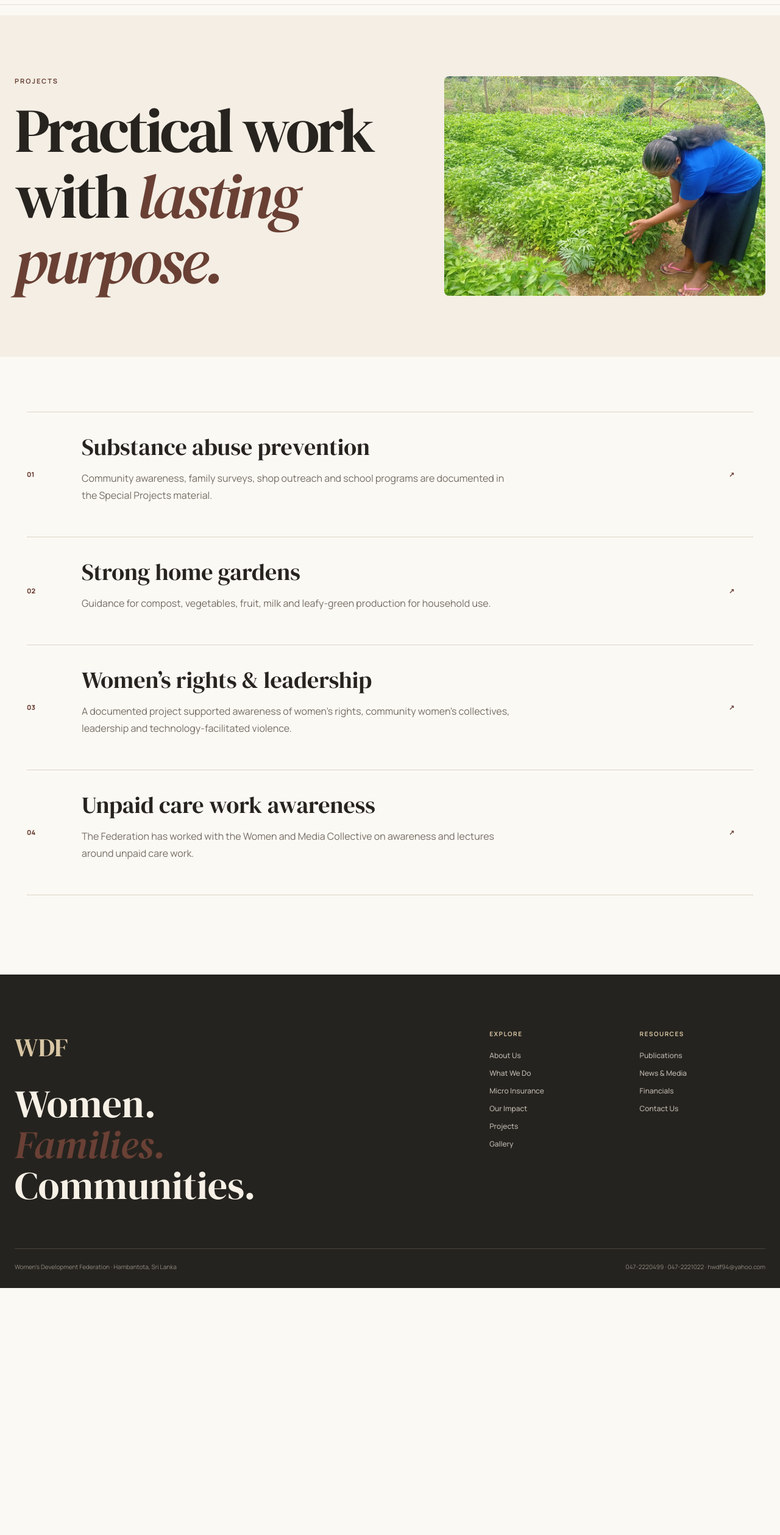
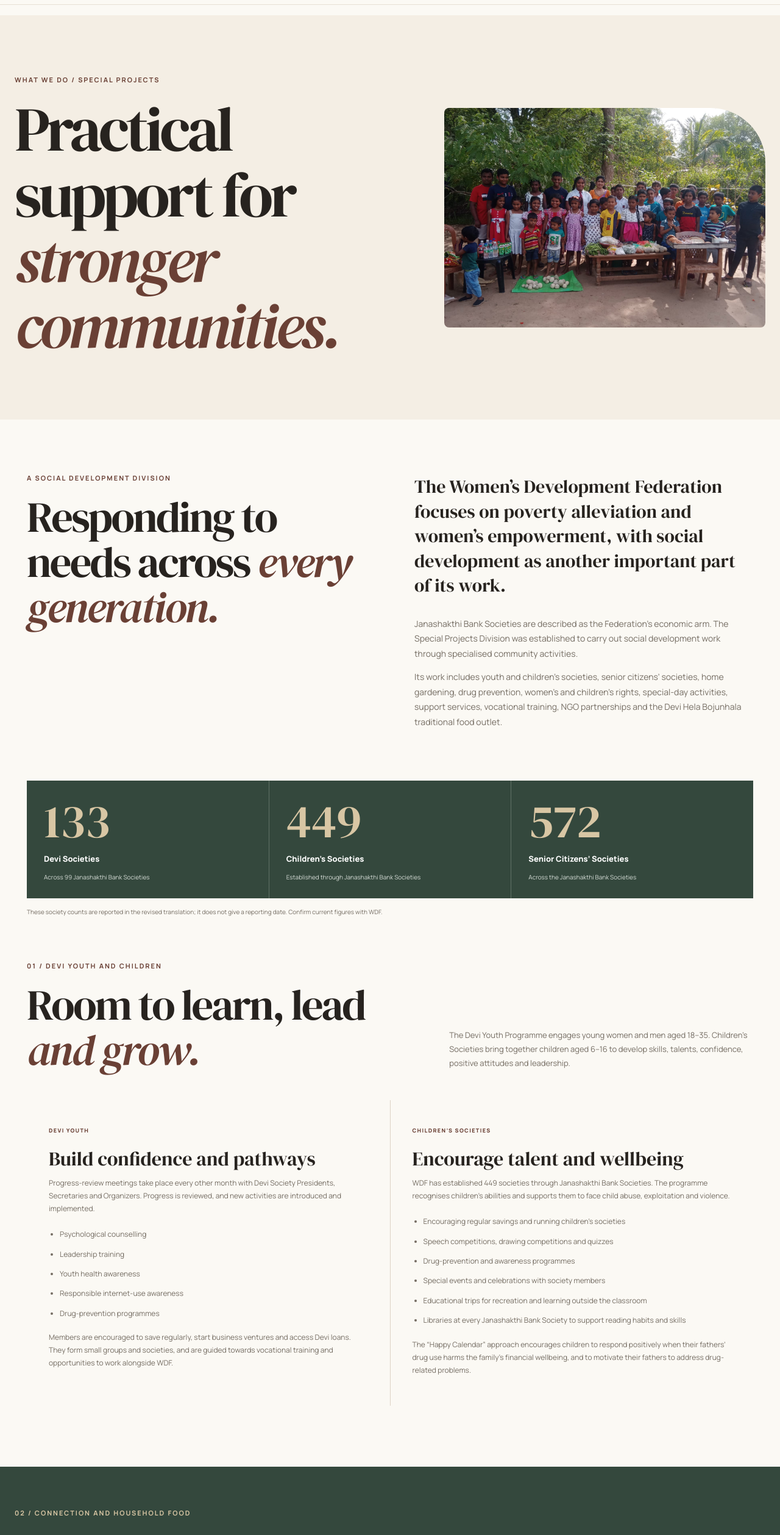
Before and after one commit to Sypher1k/wdfsl, a Next.js app: page /projects in a window 1280 px wide. Shown: the part 85-2602 px from the top of the page at 61% size. Before the commit the page ends 2197 px from the top, so only its background shows below. Built offline with nearby package versions, Linux system fonts and the light colour scheme.

Commit message:
Updated special project page

```diff
--- a/src/app/projects/page.tsx
+++ b/src/app/projects/page.tsx
@@ -1,4 +1,8 @@
-import PageShell from '@/components/PageShell'; import Arrow from '@/components/Arrow';
-export const metadata={title:'Projects'};
-const items=[['Substance abuse prevention','Community awareness, family surveys, shop outreach and school programs are documented in the Special Projects material.'],['Strong home gardens','Guidance for compost, vegetables, fruit, milk and leafy-green production for household use.'],['Women’s rights & leadership','A documented project supported awareness of women’s rights, community women’s collectives, leadership and technology-facilitated violence.'],['Unpaid care work awareness','The Federation has worked with the Women and Media Collective on awareness and lectures around unpaid care work.']];
-export default function ProjectsPage(){return <PageShell label="PROJECTS" image={{src:"/images/wdf-img-23.jpeg",alt:"Woman tending vegetables in a home garden"}} title={<>Practical work with <em>lasting purpose.</em></>}><div className="project-list">{items.map(([t,d],i)=><article key={t}><span>0{i+1}</span><div><h3>{t}</h3><p>{d}</p></div><Arrow/></article>)}</div></PageShell>}
+import SpecialProjectPage from '../what-we-do/special-project/page';
+
+export const metadata = {
+  title: 'Special Project',
+  description: 'WDF programmes for young people, children, older people, families and women across its communities.',
+};
+
+export default SpecialProjectPage;
--- a/src/app/what-we-do/special-project/page.tsx
+++ b/src/app/what-we-do/special-project/page.tsx
@@ -5,42 +5,52 @@ import Arrow from '@/components/Arrow';
 
 export const metadata: Metadata = {
   title: 'Special Project',
-  description: 'WDF community programmes for young people, children, older people, families and women.',
+  description: 'WDF programmes for young people, children, older people, families and women across its communities.',
 };
 
 const youthActivities = [
-  'Counselling and leadership development',
-  'Health, internet-use and drug-prevention awareness',
-  'Savings, Deavi loans and support to start businesses',
-  'Links to vocational training and opportunities with WDF',
+  'Psychological counselling',
+  'Leadership training',
+  'Youth health awareness',
+  'Responsible internet-use awareness',
+  'Drug-prevention programmes',
 ];
 
 const childrenActivities = [
-  'Savings and children’s society activities',
-  'Public-speaking, art and quiz competitions',
-  'Drug-prevention activities and special-day events',
-  'Educational trips, excursions and bank-society libraries',
+  'Encouraging regular savings and running children’s societies',
+  'Speech competitions, drawing competitions and quizzes',
+  'Drug-prevention and awareness programmes',
+  'Special events and celebrations with society members',
+  'Educational trips for recreation and learning outside the classroom',
+  'Libraries at every Janashakthi Bank Society to support reading habits and skills',
 ];
 
-const gardenActivities = ['Composting', 'Vegetables and leafy greens', 'Fruit', 'Cow’s milk'];
+const gardenActivities = [
+  'Compost pits for organic fertilizer',
+  'Vegetables',
+  'Fruit',
+  'Fresh milk',
+  'Leafy vegetables and greens',
+];
 
 const enterpriseActivities = [
   'Mushroom cultivation',
-  'Traditional sweets and confectionery',
-  'Poultry farming and handicrafts',
+  'Traditional sweets and confectionery making',
+  'Poultry farming',
+  'Handicraft production',
   'Pepper, gotukola, betel, passion fruit, butterfly pea and aloe vera cultivation',
 ];
 
 const drugPreventionResults = [
-  ['907', 'families surveyed on income and expenditure'],
-  ['735', 'families shown ways to save'],
-  ['674', 'families encouraged to begin saving'],
-  ['490', 'shops reached with awareness'],
-  ['290', 'shops stopped selling cigarettes after awareness work'],
-  ['36', 'media responses or communications about prevention'],
-  ['260', 'people supported to stop or reduce substance use'],
-  ['12', 'schools reached through prevention programmes'],
-  ['37', 'events where organisers took steps not to serve alcohol'],
+  ['907', 'families surveyed about household income and expenditure'],
+  ['735', 'families introduced to savings methods'],
+  ['674', 'families encouraged to start saving'],
+  ['37', 'social and festive events held without alcohol'],
+  ['490', 'shops made aware of smoking and substance use harms'],
+  ['290', 'shops that stopped selling cigarettes after awareness work'],
+  ['36', 'media responses about drug-prevention activities'],
+  ['260', 'people who stopped or reduced cigarette, alcohol or drug use'],
+  ['12', 'schools reached by drug-prevention programmes'],
 ];
 
 export default function SpecialProjectPage() {
@@ -56,60 +66,82 @@ export default function SpecialProjectPage() {
           <h2>Responding to needs across <em>every generation.</em></h2>
         </div>
         <div>
-          <p className="large-copy">WDF’s Special Projects Division carries out focused social development work alongside the Federation’s economic programmes.</p>
-          <p>Its work includes youth and children’s societies, support for older people, home gardens, drug prevention, rights awareness, livelihood training, special-day activities and partnerships with non-governmental organisations.</p>
-          <p>The Division also operates Deavi Hela Bojunhala. “Deavi” and “Deavi Hela Bojunhala” are retained as transliterated names in the supplied translation.</p>
+          <p className="large-copy">The Women’s Development Federation focuses on poverty alleviation and women’s empowerment, with social development as another important part of its work.</p>
+          <p>Janashakthi Bank Societies are described as the Federation’s economic arm. The Special Projects Division was established to carry out social development work through specialised community activities.</p>
+          <p>Its work includes youth and children’s societies, senior citizens’ societies, home gardening, drug prevention, women’s and children’s rights, special-day activities, support services, vocational training, NGO partnerships and the Devi Hela Bojunhala traditional food outlet.</p>
         </div>
       </section>
 
-      <section className="special-stats" aria-label="Programme reach reported in the source translation">
-        <div><strong>133</strong><span>Deavi youth societies</span><small>Across 99 Janashakthi Bank Societies</small></div>
-        <div><strong>449</strong><span>Children’s societies</span><small>Established through bank societies</small></div>
-        <div><strong>572</strong><span>Older people’s societies</span><small>Across the Janashakthi network</small></div>
+      <section className="special-stats" aria-label="Society counts reported in the revised translation">
+        <div><strong>133</strong><span>Devi Societies</span><small>Across 99 Janashakthi Bank Societies</small></div>
+        <div><strong>449</strong><span>Children’s Societies</span><small>Established through Janashakthi Bank Societies</small></div>
+        <div><strong>572</strong><span>Senior Citizens’ Societies</span><small>Across the Janashakthi Bank Societies</small></div>
       </section>
-      <p className="special-source-note">These programme counts are reported in the supplied translation. The document does not date them; confirm current figures with WDF.</p>
+      <p className="special-source-note">These society counts are reported in the revised translation; it does not give a reporting date. Confirm current figures with WDF.</p>
 
       <section className="special-section">
-        <div className="section-label">01 / YOUNG PEOPLE AND CHILDREN</div>
-        <div className="special-heading"><h2>Room to learn, lead <em>and grow.</em></h2><p>Deavi programmes engage young people aged 18–35. Children’s societies bring together children aged 6–16 to develop their abilities, leadership and attitudes, and to help them respond to abuse, exploitation and violence.</p></div>
+        <div className="section-label">01 / DEVI YOUTH AND CHILDREN</div>
+        <div className="special-heading"><h2>Room to learn, lead <em>and grow.</em></h2><p>The Devi Youth Programme engages young women and men aged 18–35. Children’s Societies bring together children aged 6–16 to develop skills, talents, confidence, positive attitudes and leadership.</p></div>
         <div className="special-program-grid">
-          <article><span>DEAVI YOUTH</span><h3>Build confidence and pathways</h3><p>Every other month, Deavi society chairpersons, secretaries and organisers take part in progress reviews. The Division also introduces new programmes and links young people with vocational training.</p><ul>{youthActivities.map((activity) => <li key={activity}>{activity}</li>)}</ul></article>
-          <article><span>CHILDREN’S SOCIETIES</span><h3>Encourage talent and wellbeing</h3><p>The programme recognises children’s talents and encourages positive change. The source also describes a “happiness calendar” approach to help children respond positively when a father’s substance use affects family finances.</p><ul>{childrenActivities.map((activity) => <li key={activity}>{activity}</li>)}</ul></article>
+          <article><span>DEVI YOUTH</span><h3>Build confidence and pathways</h3><p>Progress-review meetings take place every other month with Devi Society Presidents, Secretaries and Organizers. Progress is reviewed, and new activities are introduced and implemented.</p><ul>{youthActivities.map((activity) => <li key={activity}>{activity}</li>)}</ul><p>Members are encouraged to save regularly, start business ventures and access Devi loans. They form small groups and societies, and are guided towards vocational training and opportunities to work alongside WDF.</p></article>
+          <article><span>CHILDREN’S SOCIETIES</span><h3>Encourage talent and wellbeing</h3><p>WDF has established 449 societies through Janashakthi Bank Societies. The programme recognises children’s abilities and supports them to face child abuse, exploitation and violence.</p><ul>{childrenActivities.map((activity) => <li key={activity}>{activity}</li>)}</ul><p>The “Happy Calendar” approach encourages children to respond positively when their fathers’ drug use harms the family’s financial wellbeing, and to motivate their fathers to address drug-related problems.</p></article>
         </div>
       </section>
 
       <section className="special-community-band">
-        <div className="section-label light">02 / CONNECTION AND BELONGING</div>
-        <div className="special-heading"><h2>Recognising older people. <em>Growing at home.</em></h2><p>Older people’s societies offer a way to reach people who may be isolated, strengthen friendship and companionship, and recognise their contributions.</p></div>
+        <div className="section-label light">02 / CONNECTION AND HOUSEHOLD FOOD</div>
+        <div className="special-heading"><h2>Recognising older people. <em>Growing at home.</em></h2><p>Special Projects works to reduce social isolation among older people and provide ways for them to connect with others and take part in community activities.</p></div>
         <div className="special-community-grid">
-          <article><span>OLDER PEOPLE</span><h3>Strengthen social connection</h3><p>The translation reports 572 societies for older people across the Janashakthi Bank Society network.</p></article>
-          <article><span>HOME GARDENS</span><h3>Support household food</h3><p>Families receive guidance to organise gardens that can supply a range of food for their own use.</p><div className="special-tags">{gardenActivities.map((activity) => <b key={activity}>{activity}</b>)}</div></article>
+          <article><span>SENIOR CITIZENS’ SOCIETIES</span><h3>Strengthen social connection</h3><p>The revised translation reports 572 societies across the Janashakthi Bank Societies. Their work supports friendship and social connection, and recognises older people’s contributions and experience.</p></article>
+          <article><span>SUSTAINABLE HOME GARDENS</span><h3>Support household food</h3><p>Households receive guidance on developing gardens that produce a variety of food for their own consumption. Families are encouraged to use their gardens to support household food needs.</p><div className="special-tags">{gardenActivities.map((activity) => <b key={activity}>{activity}</b>)}</div></article>
         </div>
       </section>
 
       <section className="special-section special-drugs">
-        <div className="section-label">03 / “SAY NO TO DRUGS”</div>
-        <div className="special-heading"><h2>Prevention through <em>community action.</em></h2><p>Social mobilisation managers in Janashakthi Bank Societies are trained as drug-prevention trainers, then raise awareness in their villages. The source reports the following programme results:</p></div>
+        <div className="section-label">03 / WOMEN AGAINST DRUGS</div>
+        <div className="special-heading"><h2>Prevention through <em>community action.</em></h2><p>The overview calls this the “Women Against Drugs” programme; a later heading in the translation calls it “Say No to Drugs.” Community mobilization officers attached to Janashakthi Bank Societies are trained as drug-prevention trainers, then lead village awareness programmes.</p></div>
         <div className="special-results-grid">{drugPreventionResults.map(([count, label]) => <div key={label}><strong>{count}</strong><span>{label}</span></div>)}</div>
-        <p className="special-source-note">These are figures reported in the supplied translation; no reporting period is provided. The source also states that non-communicable diseases account for 83% of community deaths and that smoking causes approximately 50–55 deaths per day, or around 20,000 per year. Those public-health claims are reproduced from the source and have not been independently verified.</p>
+        <p className="special-source-note">The revised translation states that non-communicable diseases account for 83% of community deaths and that smoking causes approximately 50–55 deaths per day, or around 20,000 each year. These figures are attributed to the source and have not been independently verified. Programme results are also source-reported; no reporting period is given.</p>
       </section>
 
       <section className="special-enterprise">
-        <div className="special-enterprise-copy"><div className="section-label light">04 / LIVELIHOODS AND SUPPORT SERVICES</div><h2>Skills connected to <em>opportunity.</em></h2><p>Through women’s societies, WDF offers training and advice to women who are not currently in business, helping them explore small enterprises they can start from home.</p></div>
+        <div className="special-enterprise-copy"><div className="section-label light">04 / SUPPORT SERVICES AND LIVELIHOODS</div><h2>Skills connected to <em>opportunity.</em></h2><p>Through community mobilization and Women’s Societies, WDF trains and advises women who are not currently engaged in income-generating activities, helping them start small businesses from home. Advisory and counselling programmes also support women in this work.</p></div>
         <div className="special-enterprise-list">{enterpriseActivities.map((activity, i) => <div key={activity}><span>0{i + 1}</span><b>{activity}</b></div>)}</div>
       </section>
 
-      <section className="special-section special-partnerships">
-        <div className="section-label">05 / RIGHTS AND PARTNERSHIPS</div>
-        <div className="special-heading"><h2>Women’s voices in <em>public life.</em></h2><p>The Division takes action on women’s and children’s rights, marks special days and connects communities with support services.</p></div>
-        <div className="special-partnership-grid">
-          <article><span>WOMEN’S VOICE AND LEADERSHIP SRI LANKA (NEW FACE)</span><h3>Leadership grounded in collective organising</h3><p>Supported by The Asia Foundation, the project trains ten trainers. Its work includes raising awareness of women’s rights, strengthening women’s leadership through community-based organising and feminist principles, and addressing technology-facilitated violence.</p></article>
-          <article><span>WOMEN AND MEDIA COLLECTIVE</span><h3>Recognise unpaid care work</h3><p>WDF has partnered with WMC Women and Media Collective on awareness and lecture programmes to build understanding of unpaid care work.</p></article>
-        </div>
-        <div className="special-days"><b>Community activities also mark</b><span>International Women’s Day</span><span>Sinhala and Tamil New Year</span><span>Religious festivals</span><span>Drug-prevention awareness days</span><span>Tobacco-prevention day</span></div>
+      <section className="special-section special-vocational">
+        <div className="section-label">05 / VOCATIONAL TRAINING FOR YOUNG PEOPLE</div>
+        <div className="special-heading"><h2>Practical skills for <em>future choices.</em></h2><p>Through Devi Youth Societies, WDF guides young women and men towards suitable vocational training to develop practical skills, knowledge and abilities.</p></div>
+        <div className="special-vocational-panel"><p>Training can help young people build work-related skills and explore employment or self-employment opportunities. The Federation connects vocational training with savings, entrepreneurship and other youth-development activities to support economic independence and participation in community development.</p><p>WDF also describes opportunities for young people to engage with and work alongside the Federation.</p></div>
       </section>
 
-      <section className="special-contact"><div><div className="section-label light">CONNECTED COMMUNITY WORK</div><h2>Explore WDF’s wider <em>development programmes.</em></h2><p>Learn about the community groups and services that connect with this work.</p></div><div><Link className="text-link" href="/what-we-do/social-mobilisation">Social Mobilisation <Arrow /></Link><Link className="text-link" href="/janashakthi-banks">Janashakthi Banks <Arrow /></Link></div></section>
+      <section className="special-section special-rights">
+        <div className="section-label">06 / WOMEN’S AND CHILDREN’S RIGHTS</div>
+        <div className="special-heading"><h2>Know rights. Build voice. <em>Strengthen protection.</em></h2><p>WDF conducts community awareness programmes to educate women and families about women’s and children’s rights.</p></div>
+        <div className="special-rights-grid"><article><span>UNDERSTANDING AND CONFIDENCE</span><p>Social development initiatives encourage women to understand their rights, build confidence and strengthen leadership skills.</p></article><article><span>SAFETY AND PARTICIPATION</span><p>WDF raises awareness about gender-based violence, including technology-facilitated violence, promotes the protection of women and children, and encourages women’s active participation in community activities.</p></article></div>
+      </section>
+
+      <section className="special-section special-partnerships">
+        <div className="section-label">07 / NGO PARTNERSHIPS AND UNPAID CARE</div>
+        <div className="special-heading"><h2>Collective action with <em>partners.</em></h2><p>The Division implements projects with local and international non-governmental organisations.</p></div>
+        <div className="special-partnership-grid">
+          <article><span>WOMEN’S VOICE AND LEADERSHIP SRI LANKA (NEW APPROACH)</span><h3>Leadership grounded in collective organising</h3><p>Supported by The Asia Foundation, this project trains ten trainers to improve awareness of women’s rights and reach communities; strengthen women’s leadership through community-based women’s collective organising, feminist principles and values-based approaches; and raise awareness of technology-facilitated gender-based violence (TFGBV).</p></article>
+          <article><span>WOMEN AND MEDIA COLLECTIVE (WMC)</span><h3>Recognise unpaid care work</h3><p>In collaboration with WMC, WDF conducts awareness sessions and educational programmes to promote recognition of unpaid care work.</p></article>
+        </div>
+      </section>
+
+      <section className="special-section special-days">
+        <div className="section-label">08 / SPECIAL DAYS AND EVENTS</div>
+        <div className="special-heading"><h2>Marking days that <em>bring people together.</em></h2><p>Activities and celebrations are organised at Janashakthi Bank Society level throughout the year.</p></div>
+        <div className="special-day-grid"><span>International Women’s Day</span><span>Sinhala and Tamil New Year celebrations</span><span>Religious festivals and celebrations</span><span>International Day Against Drug Abuse</span><span>World No Tobacco Day</span></div>
+      </section>
+
+      <section className="special-food">
+        <div className="special-food-copy"><div className="section-label light">09 / DEVI HELA BOJUNHALA</div><h2>Traditional food. <em>Local opportunity.</em></h2><p>WDF manages and operates the Devi Hela Bojunhala to promote traditional Sri Lankan food and support local food production.</p></div>
+        <div className="special-food-detail"><p>The initiative encourages traditional cooking practices and locally grown food while creating income-generating opportunities. It supports women’s participation in food preparation, small-scale food production and entrepreneurship.</p></div>
+      </section>
+
+      <section className="special-contact"><div><div className="section-label light">CONNECTED COMMUNITY WORK</div><h2>Explore WDF’s wider <em>development programmes.</em></h2><p>Learn about community groups and services connected with Special Projects.</p></div><div><Link className="text-link" href="/what-we-do/social-mobilisation">Social Mobilisation <Arrow /></Link><Link className="text-link" href="/janashakthi-banks">Janashakthi Banks <Arrow /></Link></div></section>
     </PageShell>
   );
 }
```
Also changed, not shown: src/app/globals.css.
